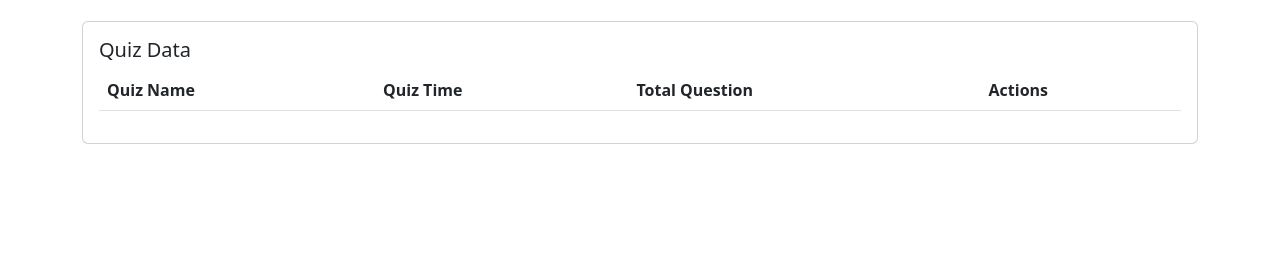
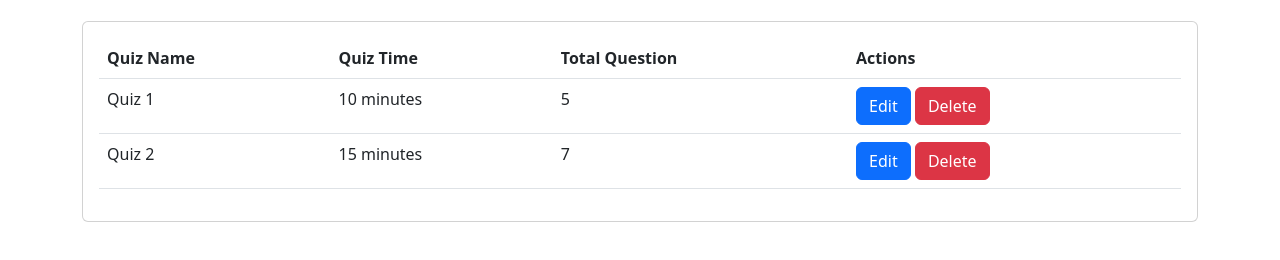
Before and after one commit to samarthdadhaniya/quiz-app-admin-panel, a plain HTML site: page index.html in a window 1280 px wide. Both pictures are taken after a click on the link "Quizzes". Shown: the part 164-424 px from the top of the page. Drawn offline with nearby package versions, Linux system fonts and the light colour scheme; no server answers.

```diff
--- a/index.html
+++ b/index.html
@@ -11,7 +11,7 @@
     <div class="container">
       <a class="navbar-brand" href="#">Admin Panel</a>
       <button class="navbar-toggler" type="button" data-bs-toggle="collapse" data-bs-target="#navbarNav"
-              aria-controls="navbarNav" aria-expanded="false" aria-label="Toggle navigation">
+        aria-controls="navbarNav" aria-expanded="false" aria-label="Toggle navigation">
         <span class="navbar-toggler-icon"></span>
       </button>
       <div class="collapse navbar-collapse justify-content-end" id="navbarNav">
@@ -44,7 +44,6 @@
       <!-- Display Student Data -->
       <div class="card mt-4">
         <div class="card-body">
-          <h5 class="card-title">Student Data</h5>
           <div class="table-responsive">
             <table class="table table-bordered table-hover">
               <thead class="thead-dark">
@@ -77,7 +76,6 @@
       <!-- Display Quiz Data -->
       <div class="card mt-4">
         <div class="card-body">
-          <h5 class="card-title">Quiz Data</h5>
           <table class="table">
             <thead>
               <tr>
@@ -87,13 +85,34 @@
                 <th>Actions</th>
               </tr>
             </thead>
-            <tbody>
-              <!-- Quiz data rows go here -->
+            <tbody id="quizDataBody">
+              <tr>
+                <td>Quiz 1</td>
+                <td>10 minutes</td>
+                <td>5</td>
+                <td>
+                  <button class="btn btn-primary">Edit</button>
+                  <button class="btn btn-danger">Delete</button>
+                </td>
+              </tr>
+              <tr>
+                <td>Quiz 2</td>
+                <td>15 minutes</td>
+                <td>7</td>
+                <td>
+                  <button class="btn btn-primary">Edit</button>
+                  <button class="btn btn-danger">Delete</button>
+                </td>
+              </tr>
+              <!-- Add more quiz data rows as needed -->
             </tbody>
           </table>
         </div>
       </div>
     </div>
+
+    <!-- Modal container -->
+    <div id="modalContainer"></div>
   </section>
 
   <!-- Courses Section -->
@@ -107,7 +126,6 @@
       <!-- Display Course Data -->
       <div class="card mt-4">
         <div class="card-body">
-          <h5 class="card-title">Course Data</h5>
           <div class="table-responsive">
             <table class="table table-bordered table-hover">
               <thead class="thead-dark">
```
